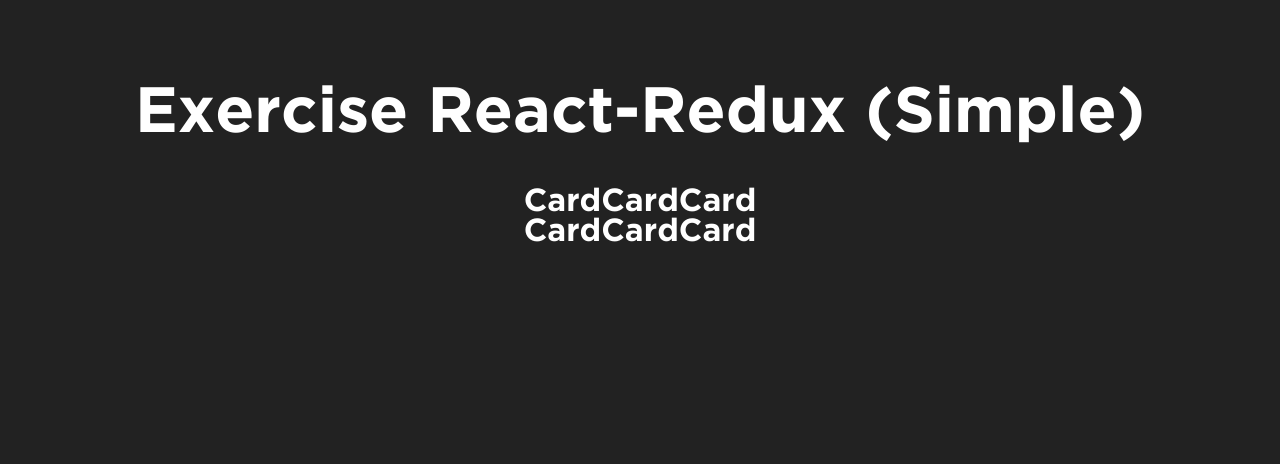
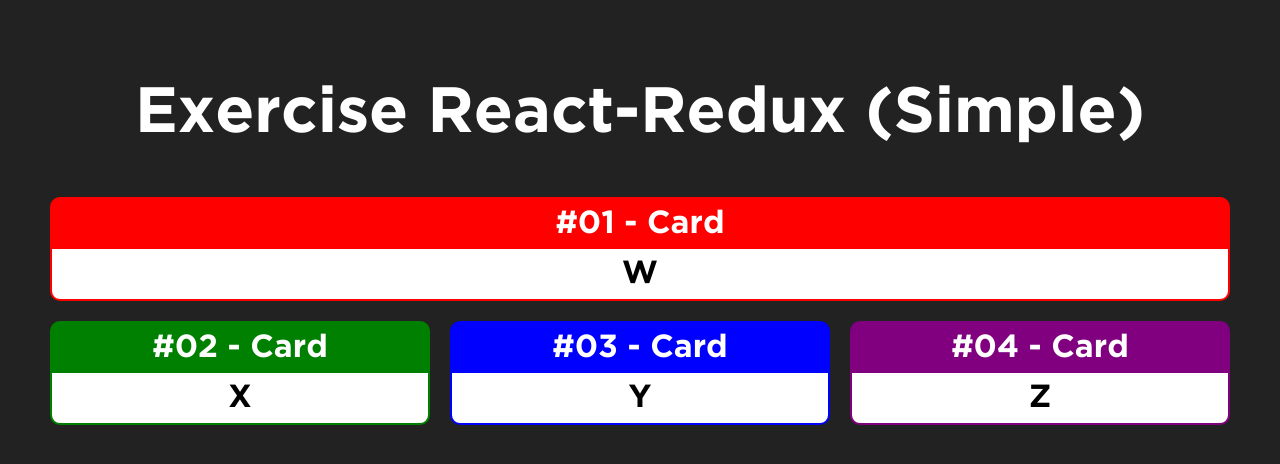
Before and after one commit to galenomoon/ReactRedux, a React (Create React App) app: page / in a window 1280 px wide. Shown: the top 464 px of the page. Built offline with nearby package versions, Linux system fonts and the light colour scheme.

Commit message:
Creating Cards and CSS page

```diff
--- a/src/App.css
+++ b/src/App.css
@@ -1,7 +1,9 @@
 .App{
   display: flex;
   flex-direction: column;
-  align-items: center;
+  align-items: stretch;
+  text-align: center;
+  justify-content: center;
 
 }
 
--- a/src/App.js
+++ b/src/App.js
@@ -6,14 +6,18 @@
     <div className="App">
       <h1>Exercise React-Redux (Simple)</h1>
       <div className="line">
-        <Card></Card>
-        <Card></Card>
-        <Card></Card>
+        <Card title="#01 - Card" color="red">
+          W
+        </Card>
       </div>
       <div className="line">
-        <Card></Card>
-        <Card></Card>
-        <Card></Card>
+        <Card title="#02 - Card" color="green">X</Card>
+        <Card title="#03 - Card" color="blue">
+          Y
+        </Card>
+        <Card title="#04 - Card" color="purple">
+          Z
+        </Card>
       </div>
     </div>
   );
--- a/src/components/Card.css
+++ b/src/components/Card.css
@@ -0,0 +1,45 @@
+.card {
+  /* background-color: Red; */
+  flex: 1;
+  display: flex;
+  border: 2px solid;
+  flex-direction: column;
+  border-radius: 10px;
+  margin: 10px;
+  overflow: hidden;
+  /* box-shadow: 8px 8px 10px black; */
+  transition: 0.3s;
+  /* min-width: 450px; */
+  /* max-width: 50%; */
+}
+
+.card .header {
+  display: flex;
+  justify-content: center;
+}
+.card:hover {
+  transition: 0.3s;
+  transform: scale(1.05);
+  box-shadow: 5px 3px 10px black;
+}
+.card .header .title {
+  flex: 1;
+  padding: 10px 0px;
+  justify-content: center;
+}
+
+.card .content {
+  flex: 1;
+  background-color: #ffff;
+  color: #000;
+  padding: 10px;
+}
+.title {
+  transition: 0.6s;
+}
+.card:hover .title {
+  transition: 1s;
+  transform: scale(1.1);
+  transform:rotate(360deg);
+  text-shadow: 0px 0px 15px white;
+}
--- a/src/components/Card.jsx
+++ b/src/components/Card.jsx
@@ -1,10 +1,21 @@
-import './Card.css'
-import React from 'react'
+import React from "react";
+import "./Card.css";
 
-export default props =>{
+export default (props) => {
+    const cardStyle = {
+        backgroundColor: props.color || "#F00",
+        borderColor: props.color || "#F00",
+    };
     return (
-        <div>
-            Card
+        <div className="card" style={cardStyle}>
+            <div className="header" style={cardStyle}>
+                <span className="title">
+                    {props.title}
+                </span>
+            </div>
+            <div className="content">
+                {props.children}
+            </div>
         </div>
-    )
-}
+    );
+};
```
